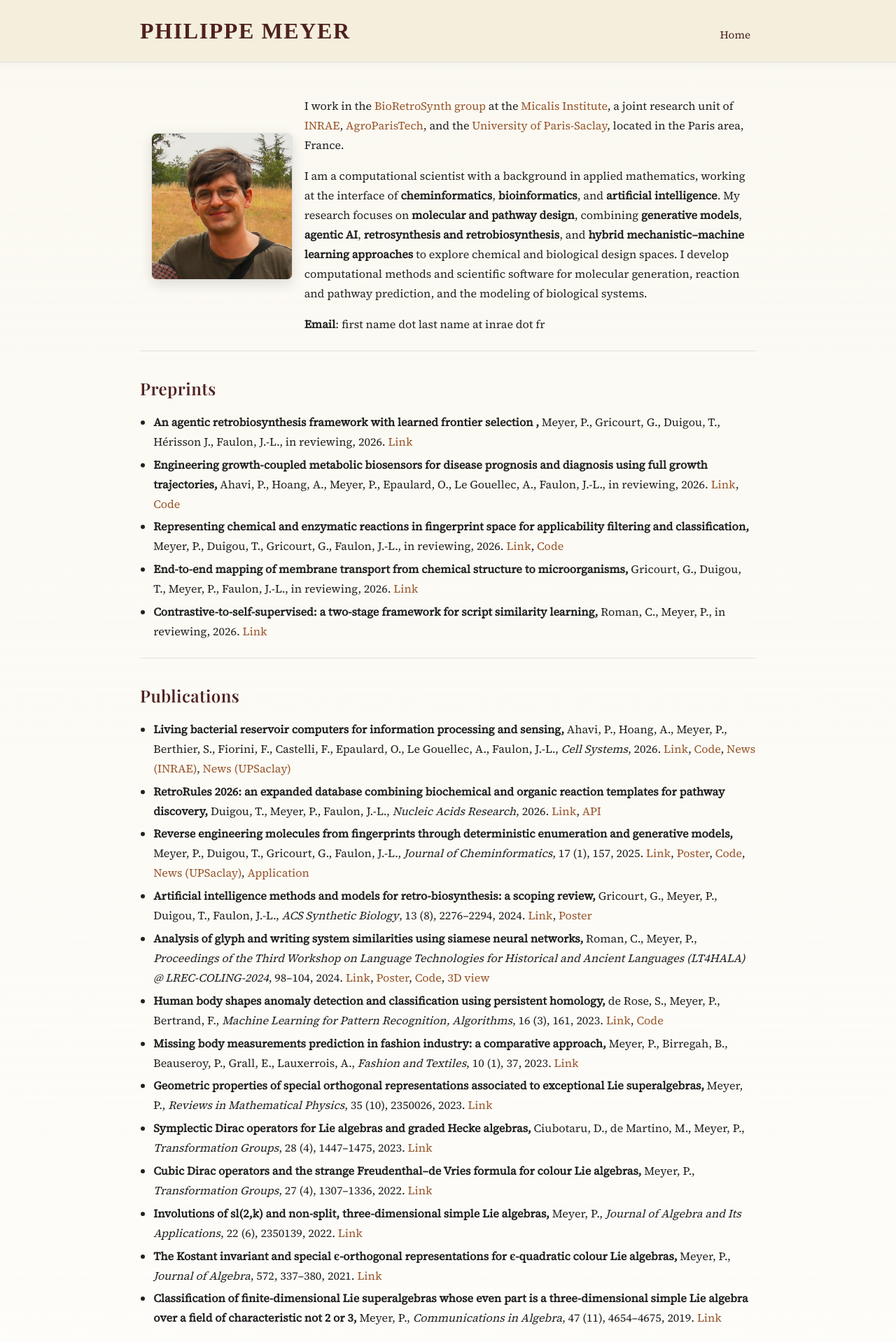
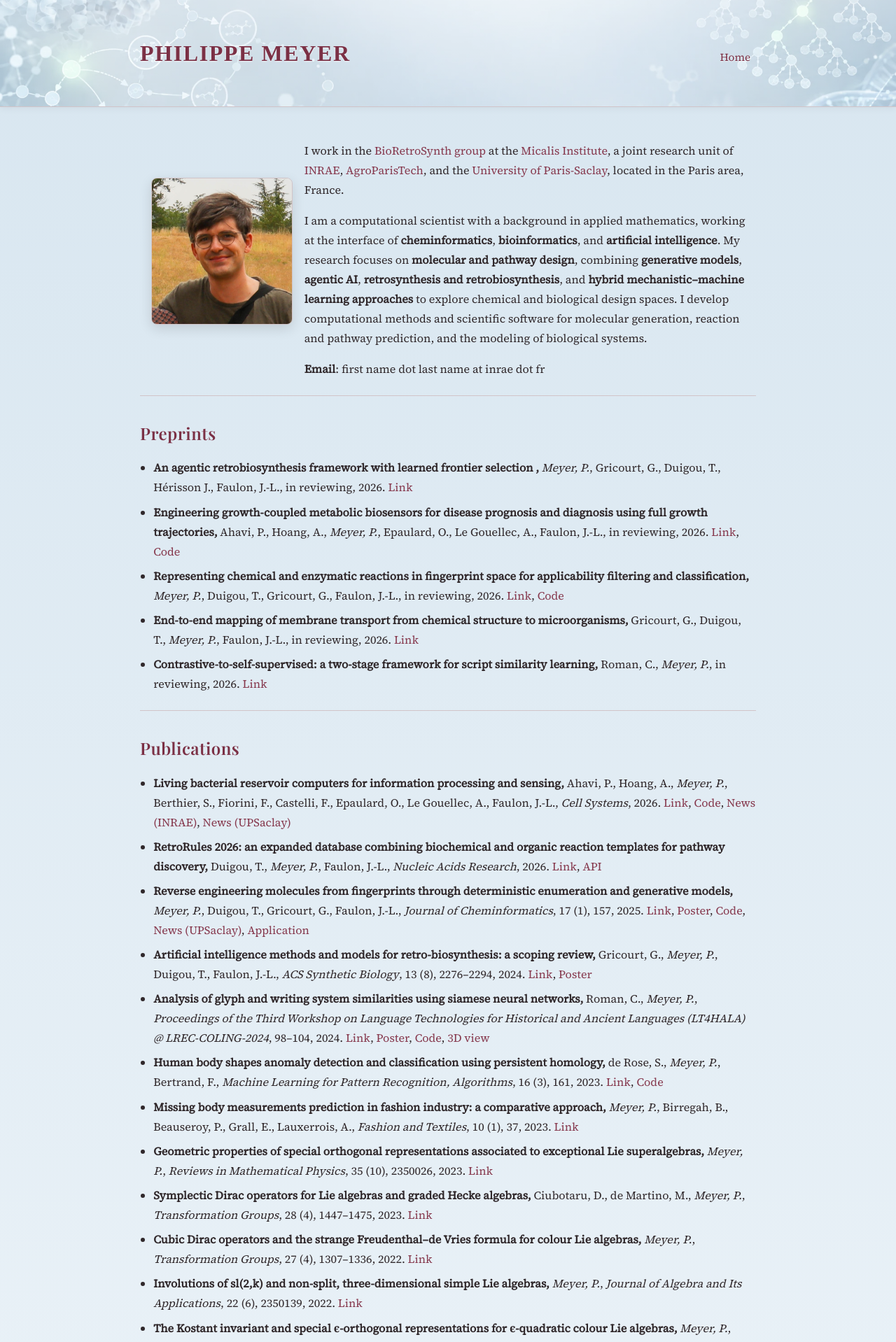
Before and after one commit to PhilippeMeyer68/philippemeyer68.github.io, a Jekyll site: the page built from index.md, in a window 1280 px wide. Shown: the top 1918 px of the page at 70% size. Built offline with Jekyll 4.4.1, drawn with Linux system fonts in a browser that asks for light colours; some of the changed text lies outside the part shown.

Commit message:
feat: add header and footer artwork, retheme in blue

```diff
--- a/assets/css/style.css
+++ b/assets/css/style.css
@@ -1,22 +1,30 @@
-/* ---------- Global theme (minimalist light) ---------- */
+/* ---------- Global theme (warm burgundy) ---------- */
 :root {
-  --header-bg: #f3eed9d5;         /* soft light grey header */
+  /* Soft blues from the banner artwork */
+  --header-bg: #cfdfec;
 
-  --bg-top: #f3eed95f;            /* near-white background top */
-  --bg-bottom: #ffffff;         /* plain white bottom */
+  --bg-top: #d8e6f0;
+  --bg-bottom: #f5f9fc;
 
-  --text: #222222;              /* main dark text */
-  --muted: #666666;             /* secondary grey text */
-  --link: #97552b;              /* muted blue for links */
-  --link-hover: #bd1826;        /* slightly darker on hover */
-  --border: #e1e1dc;            /* light grey borders */
-  --accent: #370404df;            /* section titles, emphasis */
+  /* Typography */
+  --text: #30282b;              /* warm charcoal */
+  --muted: #6c5a60;            /* muted warm mauve-grey */
 
-  --footer-bg: #f3eed9d5;         /* light footer background */
+  /* Burgundy accents */
+  --link: #86384d;              /* warm burgundy */
+  --link-hover: #641f34;        /* deep wine */
+  --accent: #7b3045;            /* elegant dark burgundy */
+
+  /* Borders */
+  --border: #d1c4c8;            /* soft dusty rose-grey */
+
+  --footer-bg: #cfdfec;
 
   --max-width: 880px;
 }
 
+
+/* ---------- Base ---------- */
 html {
   font-size: 16px;
   scroll-behavior: smooth;
@@ -28,8 +36,13 @@ body {
   font-family: "Source Serif 4", Georgia, serif;
   line-height: 1.75;
   color: var(--text);
-  background: linear-gradient(to bottom, var(--bg-top) 0%, var(--bg-bottom) 100%);
+  background: linear-gradient(
+    to bottom,
+    var(--bg-top) 0%,
+    var(--bg-bottom) 100%
+  );
 }
+
 
 /* ---------- Layout ---------- */
 .container {
@@ -38,11 +51,27 @@ body {
   padding: 2rem 1.5rem;
 }
 
+
 /* ---------- Header & nav ---------- */
 header {
-  background: var(--header-bg);
+  background-color: var(--header-bg);
+
+  background-image:
+    linear-gradient(
+      to bottom,
+      rgba(255, 255, 255, 0.5),
+      rgba(255, 255, 255, 0.32)
+    ),
+    url("/assets/images/banner_molecular.webp");
+
+  background-size: cover;
+  background-position: center;
+  background-repeat: no-repeat;
+
   border-bottom: 1px solid var(--border);
-  box-shadow: 0 2px 10px rgba(0, 0, 0, 0.06);
+
+  box-shadow:
+    0 2px 10px rgba(0, 0, 0, 0.06);
 }
 
 .site-header .container {
@@ -50,25 +79,35 @@ header {
   justify-content: space-between;
   align-items: baseline;
   flex-wrap: wrap;
-  padding: 1rem 1.5rem;
+
+  padding: 3rem 1.5rem;
 }
 
+
+/* ---------- Site title ---------- */
 .site-title {
   margin: 0;
+
   font-family: "Cormorant Unicase", serif;
   text-transform: uppercase;
+
   letter-spacing: 0.05em;
+
   font-size: 2rem;
   font-weight: 600;
 }
 
 .site-title a {
   color: var(--accent);
+
   text-decoration: none;
+
+  text-shadow:
+    0 1px 2px rgba(255, 255, 255, 0.75);
 }
 
 .site-title a:hover {
-  color: var(--accent);
+  color: var(--link-hover);
 }
 
 .site-tagline {
@@ -76,17 +115,26 @@ header {
   color: var(--muted);
 }
 
+
+/* ---------- Navigation ---------- */
 .site-nav {
   display: flex;
   gap: 1rem;
+
   font-size: 0.95rem;
 }
 
 .nav-link {
   color: var(--muted);
+
   text-decoration: none;
+
   padding: 0.3rem 0.5rem;
+
   transition: color 0.2s ease;
+
+  text-shadow:
+    0 1px 2px rgba(255, 255, 255, 0.75);
 }
 
 .nav-link:hover,
@@ -94,36 +142,19 @@ header {
   color: var(--accent);
 }
 
-/* ---------- Banner (same width as content) ---------- */
-.site-banner {
-  width: 100%;
-  padding: 0;
-}
 
-.site-banner-inner {
-  max-width: var(--max-width);
-  margin: 0 auto;
-  height: 45px;
-  background-image: url("/assets/images/banner_limoux_square.jpg");
-  background-repeat: repeat-x;
-  background-size: auto 100%;
-  background-position: center;
-  border-top: 1px solid var(--border);
-  border-bottom: 1px solid var(--border);
-}
-
-/* Remove vertical padding from the container when used inside the banner */
-.site-banner .container {
-  padding-top: 0;
-  padding-bottom: 0;
-}
-
-/* ---------- Hero (two columns, rectangular photo) ---------- */
+/* ---------- Hero ---------- */
 .hero {
   margin-top: 0;
+
   display: grid;
-  grid-template-columns: minmax(0, 0.8fr) minmax(0, 2.2fr);
+
+  grid-template-columns:
+    minmax(0, 0.8fr)
+    minmax(0, 2.2fr);
+
   gap: 0;
+
   align-items: center;
 }
 
@@ -136,18 +167,31 @@ header {
   max-width: 200px;
   width: 100%;
   height: auto;
+
   border-radius: 8px;
-  border: 1px solid var(--border);
-  box-shadow: 0 6px 18px rgba(0, 0, 0, 0.12);
+
+  border:
+    1px solid var(--border);
+
+  box-shadow:
+    0 6px 18px rgba(0, 0, 0, 0.12);
+
   object-fit: cover;
-  background-color: #f1f1ee; /* neutral fallback */
+
+  background-color: #f1f1ee;
+
+  cursor: pointer;
 }
+
 
 /* ---------- Sections ---------- */
 .section {
   margin: 1.5rem 0;
+
   padding-top: 2rem;
-  border-top: 1px solid var(--border);
+
+  border-top:
+    1px solid var(--border);
 }
 
 .section:first-of-type {
@@ -157,13 +201,22 @@ header {
 
 .section h3 {
   margin-top: 0;
-  margin-bottom: 0.8rem;
+  margin-bottom: 0.9rem;
+
   color: var(--accent);
-  font-family: "Playfair Display", Georgia, serif;
+
+  font-family:
+    "Playfair Display",
+    Georgia,
+    serif;
+
   font-weight: 600;
+
   font-size: 1.5em;
+
   letter-spacing: 0.02em;
 }
+
 
 /* ---------- Lists ---------- */
 ul {
@@ -172,20 +225,51 @@ ul {
 }
 
 ul li + li {
-  margin-top: 0.3rem;
+  margin-top: 0.45rem;
 }
 
-/* ---------- External links (if you use .external-links) ---------- */
+/* Publication / project titles */
+.section li strong {
+  font-weight: 600;
+}
+
+/* The site owner's name inside author lists */
+.author-self {
+  font-style: italic;
+}
+
+
+/* ---------- Global links ---------- */
+a {
+  color: var(--link);
+
+  text-decoration: none;
+
+  transition:
+    color 0.2s ease;
+}
+
+a:hover {
+  color: var(--link-hover);
+}
+
+
+/* ---------- External links ---------- */
 .external-links {
   font-size: 1rem;
+
   color: var(--muted);
 }
 
 .external-links a {
   color: var(--text);
+
   text-decoration: none;
+
   padding: 0 0.25rem;
-  transition: color 0.2s ease;
+
+  transition:
+    color 0.2s ease;
 }
 
 .external-links a:hover {
@@ -194,62 +278,67 @@ ul li + li {
 
 .external-links span {
   padding: 0 0.15rem;
+
   color: var(--border);
 }
+
 
 /* ---------- Footer ---------- */
 footer {
   margin-top: 0;
-  padding: 0rem 0 0rem;
+
+  padding: 1.5rem 0;
+
   text-align: center;
+
   font-size: 0.9rem;
+
   color: var(--text);
-  border-top: 1px solid var(--border);
-  background: var(--footer-bg);
+
+  border-top:
+    1px solid var(--border);
+
+  background-color:
+    var(--footer-bg);
+
+  background-image:
+    linear-gradient(
+      to bottom,
+      rgba(255, 255, 255, 0.32),
+      rgba(255, 255, 255, 0.5)
+    ),
+    url("/assets/images/footer_microbial.webp");
+
+  background-size: cover;
+  background-position: center;
+  background-repeat: no-repeat;
 }
 
-/* ---------- Global links ---------- */
-a {
-  color: var(--link);
-  text-decoration: none;
+.footer-inner p {
+  text-shadow:
+    0 1px 2px rgba(255, 255, 255, 0.75);
 }
 
-a:hover {
-  color: var(--link-hover);
-}
 
-/* ---------- Responsive ---------- */
-@media (max-width: 768px) {
-  header .container {
-    flex-direction: column;
-    align-items: flex-start;
-  }
-
-  .hero {
-    grid-template-columns: 1fr;
-    row-gap: 1.5rem;
-  }
-
-  .hero-photo {
-    justify-content: flex-start;
-  }
-}
-
-/* Clickable profile photo */
-.hero-photo img {
-  cursor: pointer;
-  border-radius: 8px;
-}
-
-/* Modal background */
+/* ---------- Photo modal ---------- */
 .modal {
   display: none;
+
   position: fixed;
-  top: 0; left: 0;
-  width: 100%; height: 100%;
-  background: rgba(0,0,0,0.85);
+
+  top: 0;
+  left: 0;
+
+  width: 100%;
+  height: 100%;
+
+  background:
+    rgba(0, 0, 0, 0.85);
+
   text-align: center;
+
   padding-top: 5vh;
+
   z-index: 9999;
 }
 
@@ -258,38 +347,45 @@ a:hover {
   display: block;
 }
 
-/* Full-size image */
 .modal-img {
   max-width: 90%;
   max-height: 80vh;
+
   border-radius: 6px;
 }
 
-/* Caption */
 .modal-caption {
   color: #fff;
+
   margin-top: 10px;
+
   font-size: 1.1em;
 }
 
-/* Close button */
 .modal-close {
   position: absolute;
+
   top: 20px;
   right: 30px;
+
   color: #fff;
+
   font-size: 40px;
+
   text-decoration: none;
 }
 
-/* Demo video in the codes list */
+
+/* ---------- Demo video in codes list ---------- */
 .code-demo {
   margin: 12px 0 4px;
 }
 
 .code-demo > summary {
   cursor: pointer;
+
   width: fit-content;
+
   color: var(--link);
 }
 
@@ -299,9 +395,36 @@ a:hover {
 
 .code-demo video {
   display: block;
+
   width: 100%;
   max-width: 560px;
   height: auto;
+
   margin-top: 10px;
+
   border-radius: 6px;
 }
+
+
+/* ---------- Responsive ---------- */
+@media (max-width: 768px) {
+  header .container {
+    flex-direction: column;
+
+    align-items: flex-start;
+  }
+
+  .hero {
+    grid-template-columns: 1fr;
+
+    row-gap: 1.5rem;
+  }
+
+  .hero-photo {
+    justify-content: flex-start;
+  }
+
+  .site-header .container {
+    padding: 1.75rem 1.5rem;
+  }
+}
--- a/index.md
+++ b/index.md
@@ -37,31 +37,31 @@ title: "Home"
 <li>
   <strong>An agentic retrobiosynthesis framework with learned frontier selection
 , </strong>
-  Meyer, P., Gricourt, G., Duigou, T., Hérisson J., Faulon, J.-L.,
+  <span class="author-self">Meyer, P.</span>, Gricourt, G., Duigou, T., Hérisson J., Faulon, J.-L.,
   in reviewing, 2026.
     <a href="https://arxiv.org/abs/2608.30702" target="_blank" rel="noopener">Link</a>
 </li>
 <li>
   <strong>Engineering growth-coupled metabolic biosensors for disease prognosis and diagnosis using full growth trajectories, </strong>
-  Ahavi, P., Hoang, A., Meyer, P., Epaulard, O., Le Gouellec, A., Faulon, J.-L.,
+  Ahavi, P., Hoang, A., <span class="author-self">Meyer, P.</span>, Epaulard, O., Le Gouellec, A., Faulon, J.-L.,
   in reviewing, 2026.
     <a href="https://doi.org/10.64898/2026.08.04.740108" target="_blank" rel="noopener">Link</a>, <a href="https://github.com/brsynth/mutant-covid" target="_blank" rel="noopener">Code</a>
 </li>
 <li>
   <strong>Representing chemical and enzymatic reactions in fingerprint space for applicability filtering and classification, </strong>
-  Meyer, P., Duigou, T., Gricourt, G., Faulon, J.-L.,
+  <span class="author-self">Meyer, P.</span>, Duigou, T., Gricourt, G., Faulon, J.-L.,
   in reviewing, 2026.
     <a href="https://doi.org/10.26434/chemrxiv.15006884/v1" target="_blank" rel="noopener">Link</a>, <a href="https://github.com/brsynth/morganrxn" target="_blank" rel="noopener">Code</a>
 </li>
 <li>
   <strong>End-to-end mapping of membrane transport from chemical structure to microorganisms, </strong>
-  Gricourt, G., Duigou, T., Meyer, P., Faulon, J.-L.,
+  Gricourt, G., Duigou, T., <span class="author-self">Meyer, P.</span>, Faulon, J.-L.,
   in reviewing, 2026.
     <a href="https://www.biorxiv.org/content/10.64898/2026.05.12.724480v1" target="_blank" rel="noopener">Link</a>
 </li>
 <li>
   <strong>Contrastive-to-self-supervised: a two-stage framework for script similarity learning, </strong>
-  Roman, C., Meyer, P.,
+  Roman, C., <span class="author-self">Meyer, P.</span>,
   in reviewing, 2026.
    <a href="{{ '/assets/docs/philippe_meyer_css_2026.pdf' | relative_url }}" target="_blank" rel="noopener">Link</a>
 </li>
@@ -75,90 +75,90 @@ title: "Home"
   <ul>
 <li>
   <strong>Living bacterial reservoir computers for information processing and sensing, </strong>
-  Ahavi, P., Hoang, A., Meyer, P., Berthier, S., Fiorini, F., Castelli, F., Epaulard, O., Le Gouellec, A., Faulon, J.-L.,
+  Ahavi, P., Hoang, A., <span class="author-self">Meyer, P.</span>, Berthier, S., Fiorini, F., Castelli, F., Epaulard, O., Le Gouellec, A., Faulon, J.-L.,
   <em>Cell Systems</em>, 2026.
   <a href="https://www.cell.com/cell-systems/fulltext/S2405-4712(26)00136-5" target="_blank" rel="noopener">Link</a>, <a href="https://github.com/brsynth/bacterial_rc" target="_blank" rel="noopener">Code</a>, <a href="https://www.inrae.fr/actualites/bacterie-capable-predire-levolution-dune-maladie" target="_blank" rel="noopener">News (INRAE)</a>, <a href="https://sco.lt/7OAqGG" target="_blank" rel="noopener">News (UPSaclay)</a>
 </li>
 <li>
   <strong>RetroRules 2026: an expanded database combining biochemical and organic reaction templates for pathway discovery, </strong>
-  Duigou, T., Meyer, P., Faulon, J.-L.,
+  Duigou, T., <span class="author-self">Meyer, P.</span>, Faulon, J.-L.,
   <em>Nucleic Acids Research</em>, 2026.
   <a href="https://doi.org/10.1093/nar/gkaf1261" target="_blank" rel="noopener">Link</a>, <a href="https://retrorules.org/" target="_blank" rel="noopener">API</a>
 </li>
 
 <li>
   <strong>Reverse engineering molecules from fingerprints through deterministic enumeration and generative models, </strong>
-  Meyer, P., Duigou, T., Gricourt, G., Faulon, J.-L.,
+  <span class="author-self">Meyer, P.</span>, Duigou, T., Gricourt, G., Faulon, J.-L.,
   <em>Journal of Cheminformatics</em>, 17 (1), 157, 2025.
   <a href="https://doi.org/10.1186/s13321-025-01074-5" target="_blank" rel="noopener">Link</a>, <a href="https://hal.science/hal-05599071/" target="_blank" rel="noopener">Poster</a>, <a href="https://github.com/brsynth/molecule-signature" target="_blank" rel="noopener">Code</a>, <a href="https://sco.lt/4xKTbM" target="_blank" rel="noopener">News (UPSaclay)</a>, <a href="https://philippemeyer68.pythonanywhere.com" target="_blank" rel="noopener">Application</a>
 </li>
 
 <li>
   <strong>Artificial intelligence methods and models for retro-biosynthesis: a scoping review, </strong>
-  Gricourt, G., Meyer, P., Duigou, T., Faulon, J.-L.,
+  Gricourt, G., <span class="author-self">Meyer, P.</span>, Duigou, T., Faulon, J.-L.,
   <em>ACS Synthetic Biology</em>, 13 (8), 2276–2294, 2024.
   <a href="https://doi.org/10.1021/acssynbio.4c00091" target="_blank" rel="noopener">Link</a>, <a href="https://hal.science/hal-04603192/" target="_blank" rel="noopener">Poster</a>
 </li>
 
 <li>
   <strong>Analysis of glyph and writing system similarities using siamese neural networks, </strong>
-  Roman, C., Meyer, P.,
+  Roman, C., <span class="author-self">Meyer, P.</span>,
   <em>Proceedings of the Third Workshop on Language Technologies for Historical and Ancient Languages (LT4HALA) @ LREC-COLING-2024</em>, 98–104, 2024.
   <a href="https://aclanthology.org/2024.lt4hala-1.12/" target="_blank" rel="noopener">Link</a>, <a href="https://hal.science/hal-04597366/" target="_blank" rel="noopener">Poster</a>, <a href="https://github.com/PhilippeMeyer68/glyph-SNN" target="_blank" rel="noopener">Code</a>, <a href="{{ '/glyph.html' | relative_url }}" target="_blank" rel="noopener">3D view</a>
 </li>
 
 <li>
   <strong>Human body shapes anomaly detection and classification using persistent homology, </strong>
-  de Rose, S., Meyer, P., Bertrand, F.,
+  de Rose, S., <span class="author-self">Meyer, P.</span>, Bertrand, F.,
   <em>Machine Learning for Pattern Recognition, Algorithms</em>, 16 (3), 161, 2023.
   <a href="https://doi.org/10.3390/a16030161" target="_blank" rel="noopener">Link</a>, <a href="https://github.com/PhilippeMeyer68/TDA_Morphotypes" target="_blank" rel="noopener">Code</a>
 </li>
 
 <li>
   <strong>Missing body measurements prediction in fashion industry: a comparative approach, </strong>
-  Meyer, P., Birregah, B., Beauseroy, P., Grall, E., Lauxerrois, A.,
+  <span class="author-self">Meyer, P.</span>, Birregah, B., Beauseroy, P., Grall, E., Lauxerrois, A.,
   <em>Fashion and Textiles</em>, 10 (1), 37, 2023.
   <a href="https://doi.org/10.1186/s40691-023-00357-5" target="_blank" rel="noopener">Link</a>
 </li>
 
 <li>
   <strong>Geometric properties of special orthogonal representations associated to exceptional Lie superalgebras, </strong>
-  Meyer, P.,
+  <span class="author-self">Meyer, P.</span>,
   <em>Reviews in Mathematical Physics</em>, 35 (10), 2350026, 2023.
   <a href="https://doi.org/10.1142/S0129055X23500265" target="_blank" rel="noopener">Link</a>
 </li>
 
 <li>
   <strong>Symplectic Dirac operators for Lie algebras and graded Hecke algebras, </strong>
-  Ciubotaru, D., de Martino, M., Meyer, P.,
+  Ciubotaru, D., de Martino, M., <span class="author-self">Meyer, P.</span>,
   <em>Transformation Groups</em>, 28 (4), 1447–1475, 2023.
   <a href="https://doi.org/10.1007/s00031-022-09762-4" target="_blank" rel="noopener">Link</a>
 </li>
 
 <li>
   <strong>Cubic Dirac operators and the strange Freudenthal–de Vries formula for colour Lie algebras, </strong>
-  Meyer, P.,
+  <span class="author-self">Meyer, P.</span>,
   <em>Transformation Groups</em>, 27 (4), 1307–1336, 2022.
   <a href="https://doi.org/10.1007/s00031-021-09680-x" target="_blank" rel="noopener">Link</a>
 </li>
 
 <li>
   <strong>Involutions of sl(2,k) and non-split, three-dimensional simple Lie algebras, </strong>
-  Meyer, P.,
+  <span class="author-self">Meyer, P.</span>,
   <em>Journal of Algebra and Its Applications</em>, 22 (6), 2350139, 2022.
   <a href="https://doi.org/10.1142/S0219498823501396" target="_blank" rel="noopener">Link</a>
 </li>
 
 <li>
   <strong>The Kostant invariant and special ϵ-orthogonal representations for ϵ-quadratic colour Lie algebras, </strong>
-  Meyer, P.,
+  <span class="author-self">Meyer, P.</span>,
   <em>Journal of Algebra</em>, 572, 337–380, 2021.
   <a href="https://doi.org/10.1016/j.jalgebra.2020.12.023" target="_blank" rel="noopener">Link</a>
 </li>
 
 <li>
   <strong>Classification of finite-dimensional Lie superalgebras whose even part is a three-dimensional simple Lie algebra over a field of characteristic not 2 or 3, </strong>
-  Meyer, P.,
+  <span class="author-self">Meyer, P.</span>,
   <em>Communications in Algebra</em>, 47 (11), 4654–4675, 2019.
   <a href="https://doi.org/10.1080/00927872.2019.1588978" target="_blank" rel="noopener">Link</a>
 </li>
@@ -223,7 +223,7 @@ title: "Home"
 
 <li>
   <strong>Représentations associées à des graduations d'algèbres de Lie et d'algèbres de Lie colorées, </strong>
-  Meyer, P., <em>PhD thesis</em>, Université de Strasbourg, 2019.
+  <span class="author-self">Meyer, P.</span>, <em>PhD thesis</em>, Université de Strasbourg, 2019.
   <a href="https://hal.science/tel-01968393/" target="_blank" rel="noopener">Link</a>, <a href="{{ '/assets/docs/philippe_meyer_poster_these_2016.pdf' | relative_url }}" target="_blank" rel="noopener">Poster</a>
 </li>
 
```
Also changed, not shown: _layouts/default.html (+0 -8 lines), assets/images/banner_molecular.webp (added), assets/images/footer_microbial.webp (added).
